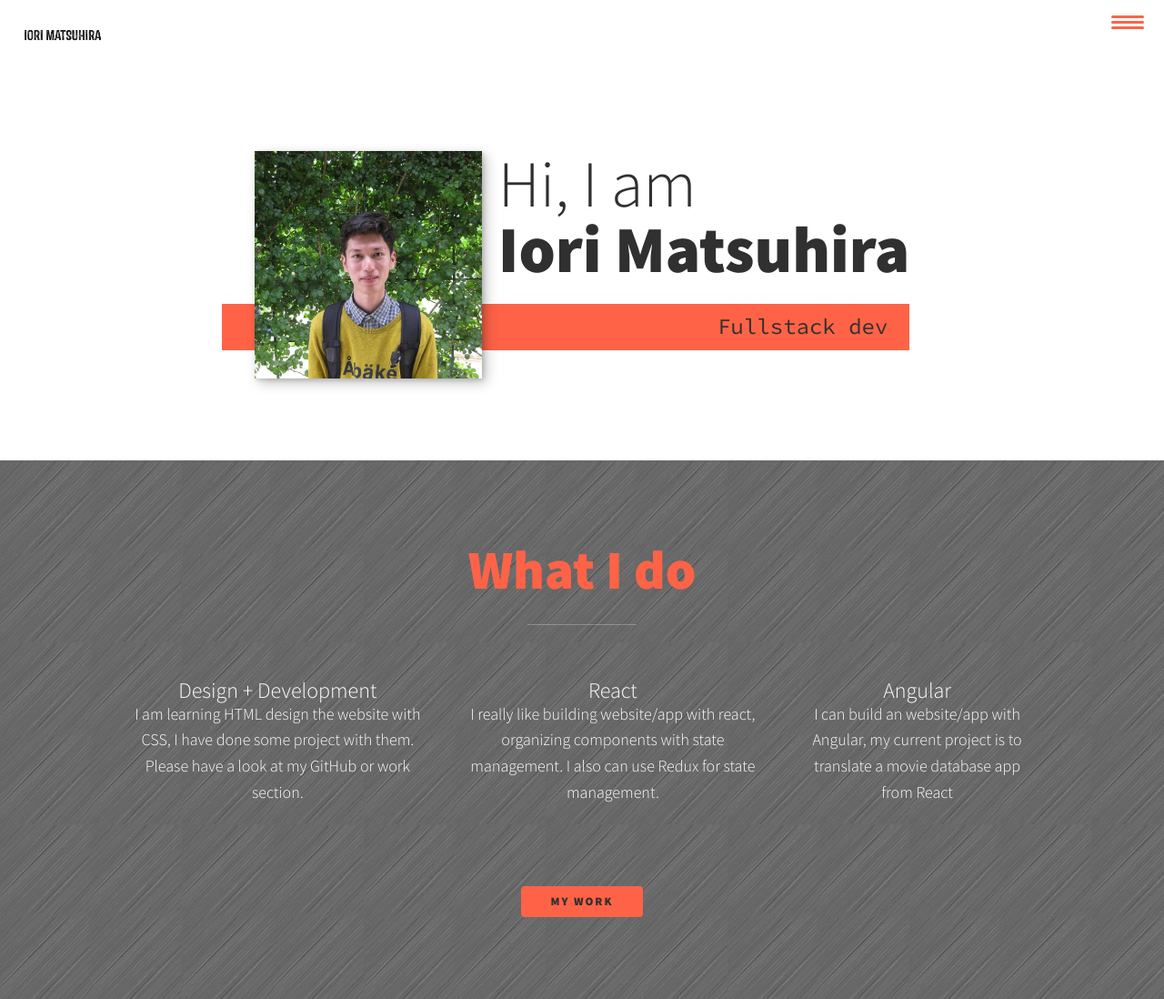
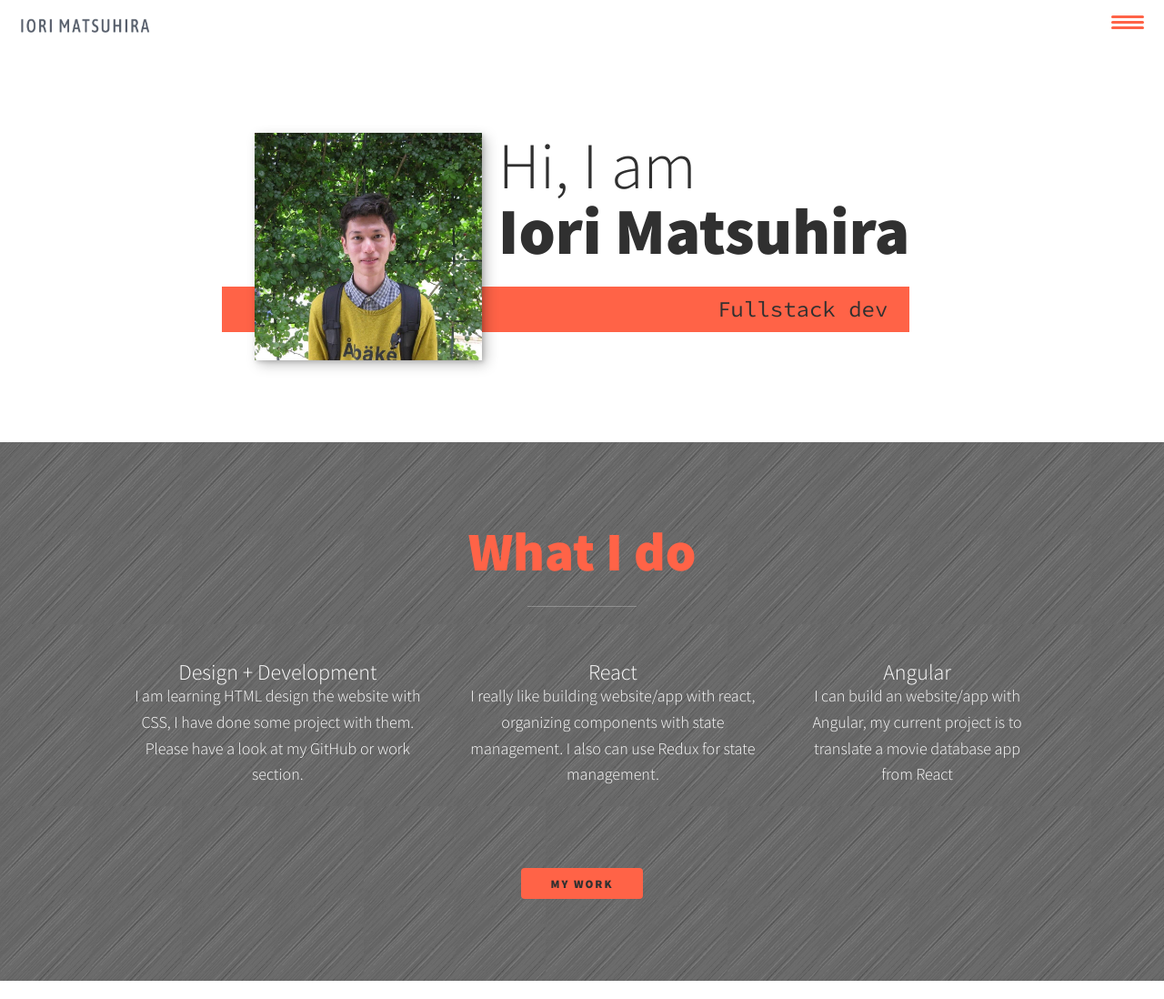
Before and after one commit to imatsuhira/myportfolio, a website: page index.html in a window 1280 px wide. Shown: the top 1098 px of the page at 91% size. Drawn offline with nearby package versions, Linux system fonts and the light colour scheme.

Commit message:
changed logo size

```diff
--- a/css/style.css
+++ b/css/style.css
@@ -147,7 +147,7 @@ header {
 }
 
 .logo {
-  max-width: 100px;
+  max-width: 200px;
 }
 
 .mynav {
--- a/index.html
+++ b/index.html
@@ -23,7 +23,7 @@
     <div class="logo">
       <!-- put your logo here-->
       <a href="#home">
-        <img src="./img/iorimatsuhira_logo.png" alt="Iori Matsuhita Logo">
+        <img src="./img/iorimatsuhira_logo2.jpg" style="width: 150px; height: 20px;" alt="Iori Matsuhita Logo">
       </a>
     </div>
     <button class="nav-toggle" aria-label="toggle navigation">
```
Also changed, not shown: item_meet.html (+1 -1 lines), item_myFlix.html (+1 -1 lines), item_myFlix_angular.html (+1 -1 lines), item_pokedex.html (+1 -1 lines), img/iorimatsuhira_logo2.jpg (added).
